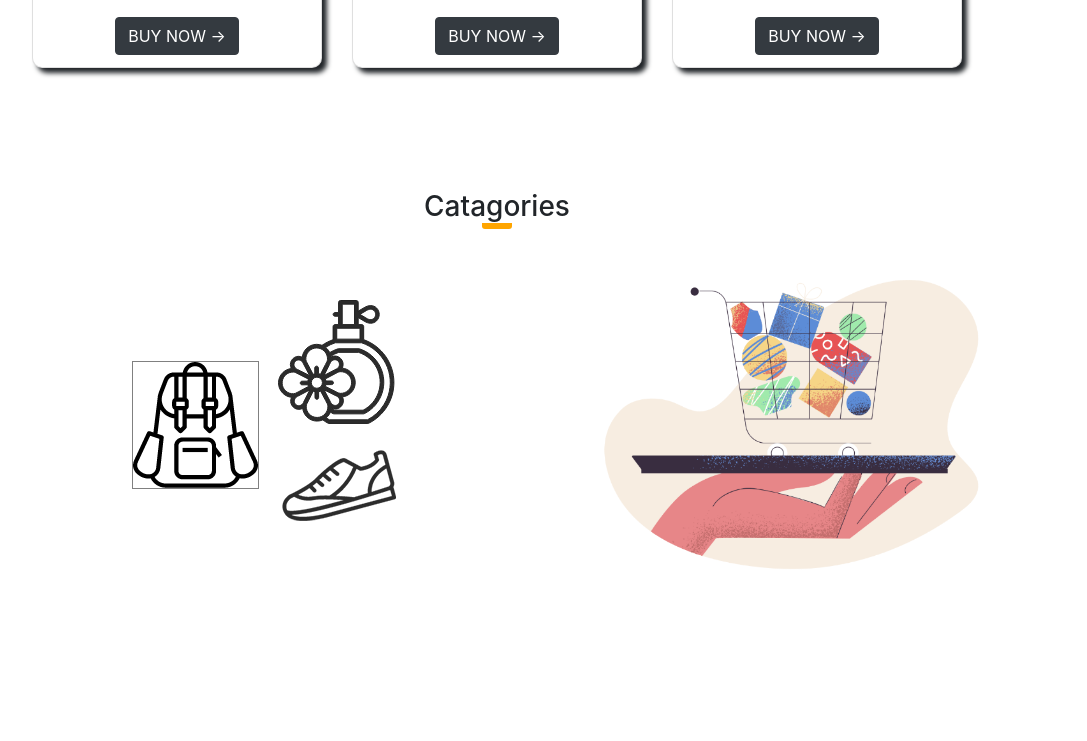
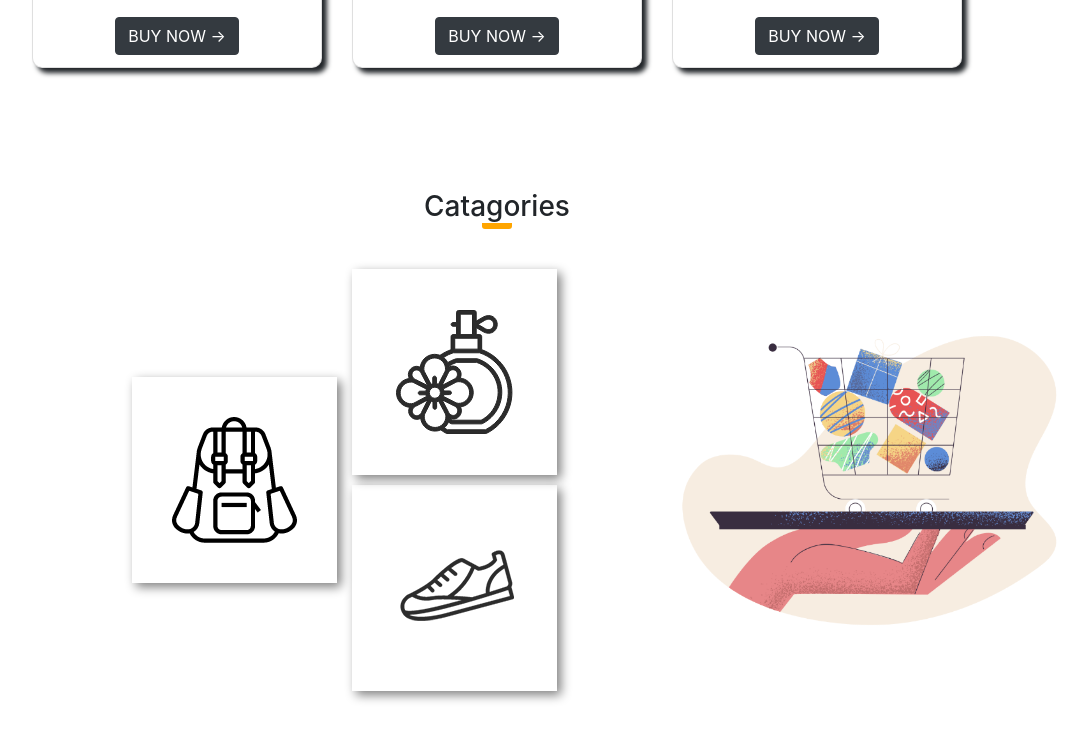
Before and after one commit to shantijulilslam/e-commerce-website, a plain HTML site: page index.html in a window 1280 px wide. Shown: the part 1923-2664 px from the top of the page, without its empty margins (143-1230 px from the left). Before the commit the page ends 2585 px from the top, so only its background shows below. Drawn offline with nearby package versions, Linux system fonts and the light colour scheme.

Commit message:
gadgets project done

```diff
--- a/index.html
+++ b/index.html
@@ -202,15 +202,15 @@
     </div>
   </div>
     <div class="col-md-4">
-      <div class="row-md-6">
+      <div class=" perfume row-md-6">
         <img src="hot-gadgets/Categories/perfume.png" alt="">
       </div>
-      <div class="row-md-6">
+      <div class=" shoe row-md-6">
         <img src="hot-gadgets/Categories/shoe.png" alt="">
       </div>
     </div>
     <div class="pale-order">
-      <div class="col-md-4">
+      <div class=" col-md-4">
         <img src="hot-gadgets/Categories/pale-order.png" alt="">
       </div>
     </div>
--- a/style.css
+++ b/style.css
@@ -35,6 +35,7 @@
       margin-right: 500px;
 
       margin-left: 100px;
+      margin-top: 40px;
   }
   .pale-order img{
     width: 500px;
@@ -43,5 +44,15 @@
 
   }
   .bag img{
-      border: 1px solid gray;
+    box-shadow: 4px 4px 10px gray;
+      padding: 40px;
   }
+ .perfume img{
+    box-shadow: 4px 4px 10px gray;
+    padding: 40px;
+ }
+.shoe img{
+    box-shadow: 4px 4px 10px gray;
+    padding: 40px;
+    margin-top: 10px;
+}
```
